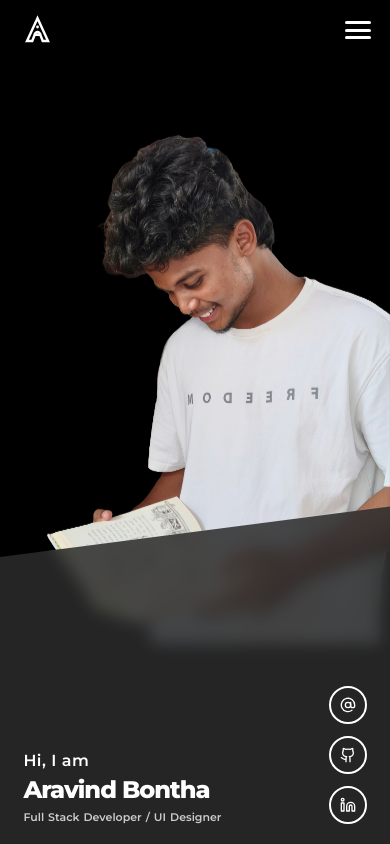
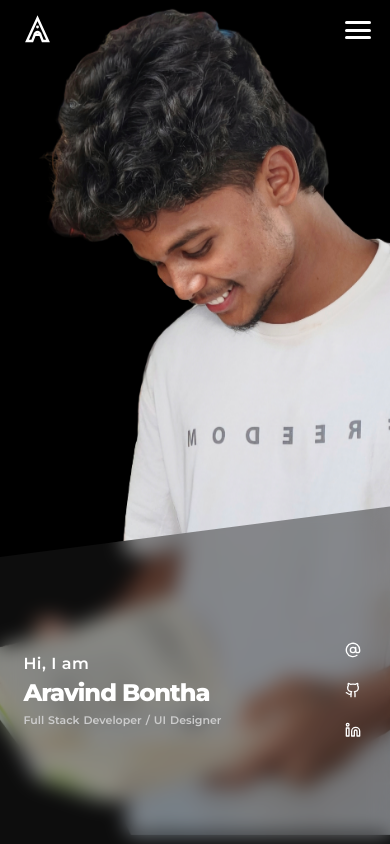
Before and after one commit to Andrastudent103/Aravind-Bontha, a React (Vite) app in the folder frontend/: page / in a window 390 px wide. Shown: the top 844 px of the page. Built offline with nearby package versions, Linux system fonts and the light colour scheme; a web font is replaced by a local one.

Commit message:
Update profile-image to use cover fit on mobile to scale perfectly across different screen aspect ratios

```diff
--- a/frontend/src/components/Hero.css
+++ b/frontend/src/components/Hero.css
@@ -673,13 +673,16 @@
   }
 
   .profile-image {
-    height: 90%;
-    width: auto;
-    object-fit: contain;
-    margin-top: 40px; /* Blend nicely below header */
-    transform: scale(1.35); /* Zoom in to make Aravind's face much larger */
-    transform-origin: center 25%;
+    height: 100%;
+    width: 100%;
+    object-fit: cover;
+    object-position: 48% 5%;
+    margin-top: -;
+    transform: scale(1.1); /* Subtle zoom in addition to cover to fit face perfectly */
+    transform-origin: 48% 15%;
   }
+
+
 
   .speech-bubble,
   .bubble-decorations-svg {
@@ -693,19 +696,18 @@
     left: 0;
     width: 100%;
     height: 38%;
-    background-color: rgba(44, 44, 44, 0.85); /* Semi-transparent charcoal grey */
-    backdrop-filter: blur(8px);
-    -webkit-backdrop-filter: blur(8px);
+    background-color: rgba(30, 30, 30, 0.45); /* Highly transparent grey/black */
+    backdrop-filter: blur(10px);
+    -webkit-backdrop-filter: blur(10px);
     z-index: 5;
-    padding: 55px 8% 25px 8%;
+    padding: 60px 8% 30px 8%;
     display: flex;
     flex-direction: row !important;
     justify-content: space-between;
-    align-items: flex-end;
+    align-items: center; /* Center items vertically within the slanted area */
     box-sizing: border-box;
     clip-path: polygon(0 18%, 100% 0, 100% 100%, 0 100%);
   }
-
 
   .hero-left-content .logo-container {
     display: none !important; /* Hide desktop logo */
@@ -721,13 +723,13 @@
   .intro-greeting {
     font-size: 16px;
     font-weight: 600;
-    color: #ffffff; /* White text for contrast on dark-grey bg */
+    color: #ffffff; /* White text for contrast on dark bg */
   }
 
   .intro-name {
     font-size: 30px;
     font-weight: 800;
-    color: #ffffff; /* White text for contrast on dark-grey bg */
+    color: #ffffff; /* White text for contrast on dark bg */
     line-height: 1.15;
     letter-spacing: -1px;
   }
@@ -748,12 +750,11 @@
   }
 
   .social-icon-btn {
-    width: 42px;
-    height: 42px;
-    border-radius: 50%;
+    width: 32px;
+    height: 32px;
     background-color: transparent !important;
     color: #ffffff !important;
-    border: 2px solid #ffffff !important;
+    border: none !important;
     box-shadow: none !important;
     display: flex;
     align-items: center;
@@ -762,10 +763,10 @@
   }
 
   .social-icon-btn:hover {
-    transform: scale(1.05);
-    background-color: #ffffff !important;
-    color: #2c2c2c !important;
+    transform: scale(1.15);
+    opacity: 0.8;
   }
+
 
   .icon-svg {
     width: 18px;
@@ -800,21 +801,25 @@
   }
 
   .profile-image {
-    height: 86%;
-    margin-top: 30px;
-    transform: scale(1.35); /* Zoom in to make Aravind's face much larger */
-    transform-origin: center 25%;
+     height: 100%;
+    width: 100%;
+    object-fit: cover;
+    object-position: 48% 5%;
+    margin-top: 0;
+    transform: scale(1.1); /* Subtle zoom in addition to cover to fit face perfectly */
+    transform-origin: 48% 15%;
   }
+
 
   .hero-left-content {
     height: 40%;
     padding: 50px 6% 20px 6%;
-    background-color: rgba(44, 44, 44, 0.85); /* Semi-transparent charcoal grey */
-    backdrop-filter: blur(8px);
-    -webkit-backdrop-filter: blur(8px);
+    background-color: rgba(30, 30, 30, 0.45); /* Highly transparent grey/black */
+    backdrop-filter: blur(10px);
+    -webkit-backdrop-filter: blur(10px);
     clip-path: polygon(0 15%, 100% 0, 100% 100%, 0 100%);
+    align-items: center;
   }
-
 
   .intro-name {
     font-size: 24px;
@@ -827,9 +832,14 @@
   }
 
   .social-icon-btn {
-    width: 38px;
-    height: 38px;
+    width: 28px;
+    height: 28px;
+    background-color: transparent !important;
+    color: #ffffff !important;
+    border: none !important;
+    box-shadow: none !important;
   }
+
 
   .icon-svg {
     width: 16px;
```
